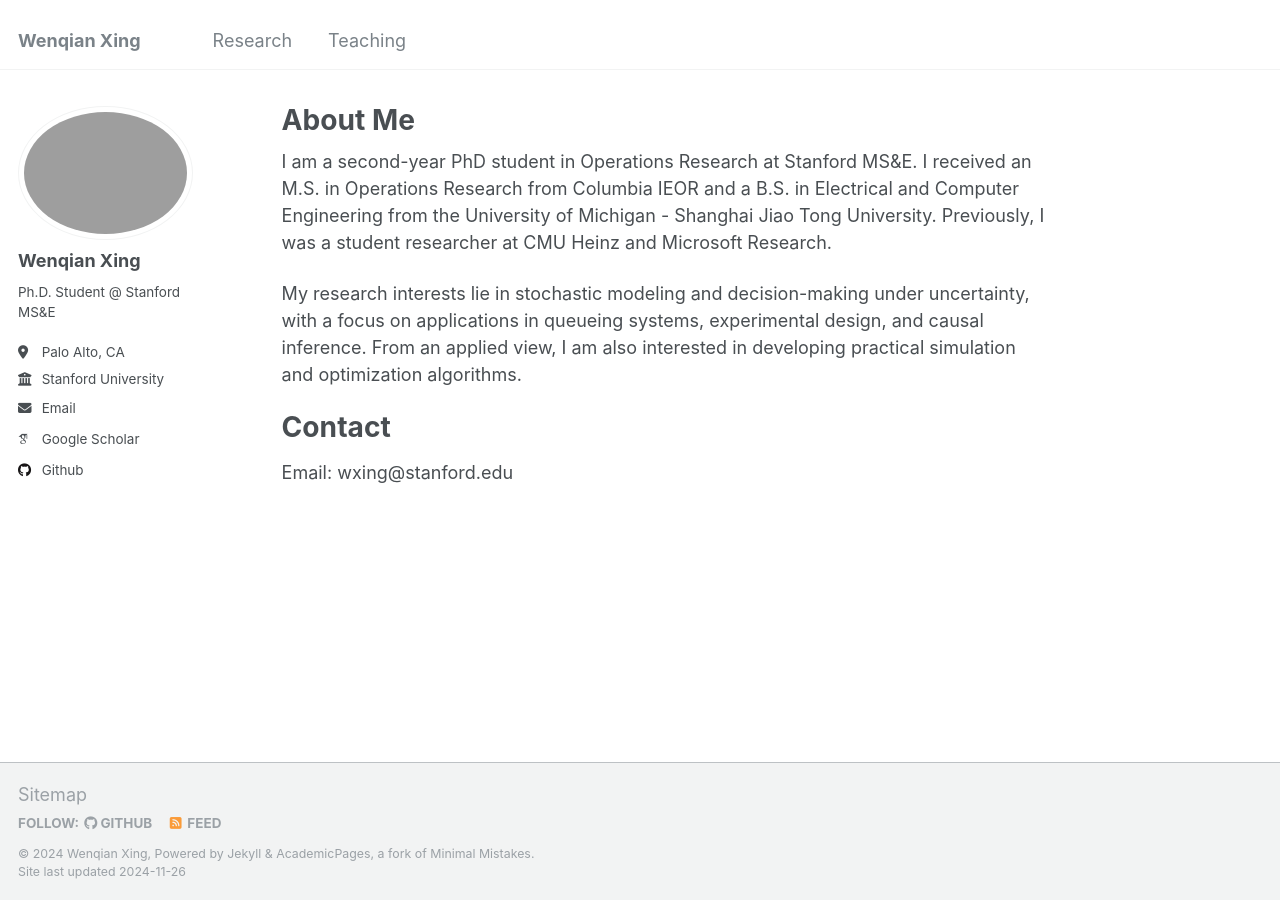
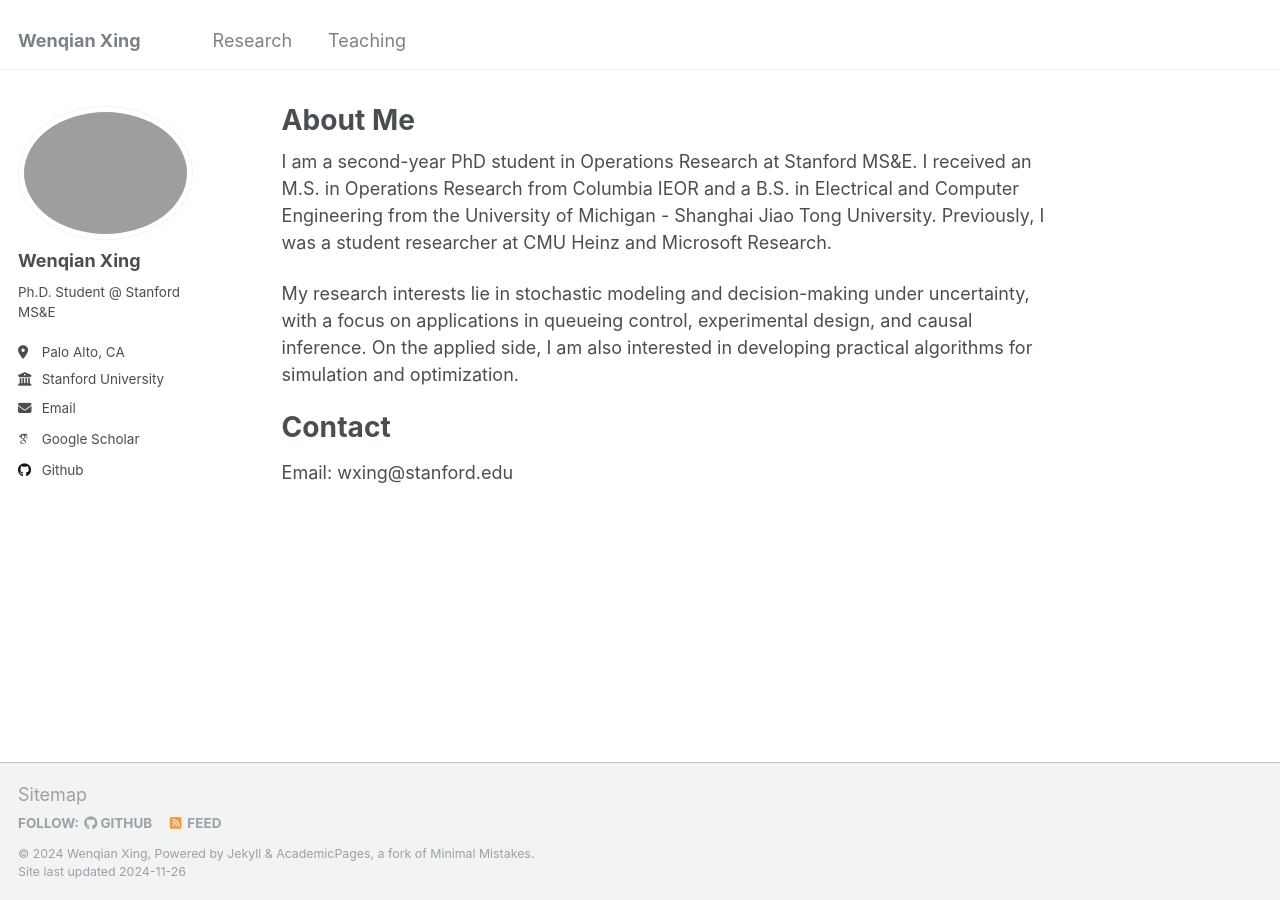
Before and after one commit to wenqian-xing/wenqian-xing.github.io, a Jekyll site: the page built from _pages/about.md, in a window 1280 px wide. Built offline with Jekyll 4.4.1, drawn with Linux system fonts in a browser that asks for light colours; some web fonts are replaced.

Commit message:
Update about.md

```diff
--- a/_pages/about.md
+++ b/_pages/about.md
@@ -9,7 +9,7 @@ redirect_from:
 
 I am a second-year PhD student in Operations Research at Stanford MS&E. I received an M.S. in Operations Research from Columbia IEOR and a B.S. in Electrical and Computer Engineering from the University of Michigan - Shanghai Jiao Tong University. Previously, I was a student researcher at CMU Heinz and Microsoft Research.
 
-My research interests lie in stochastic modeling and decision-making under uncertainty, with a focus on applications in queueing systems, experimental design, and causal inference. From an applied view, I am also interested in developing practical simulation and optimization algorithms.
+My research interests lie in stochastic modeling and decision-making under uncertainty, with a focus on applications in queueing control, experimental design, and causal inference. On the applied side, I am also interested in developing practical algorithms for simulation and optimization.
 
 Contact
 ======
```
